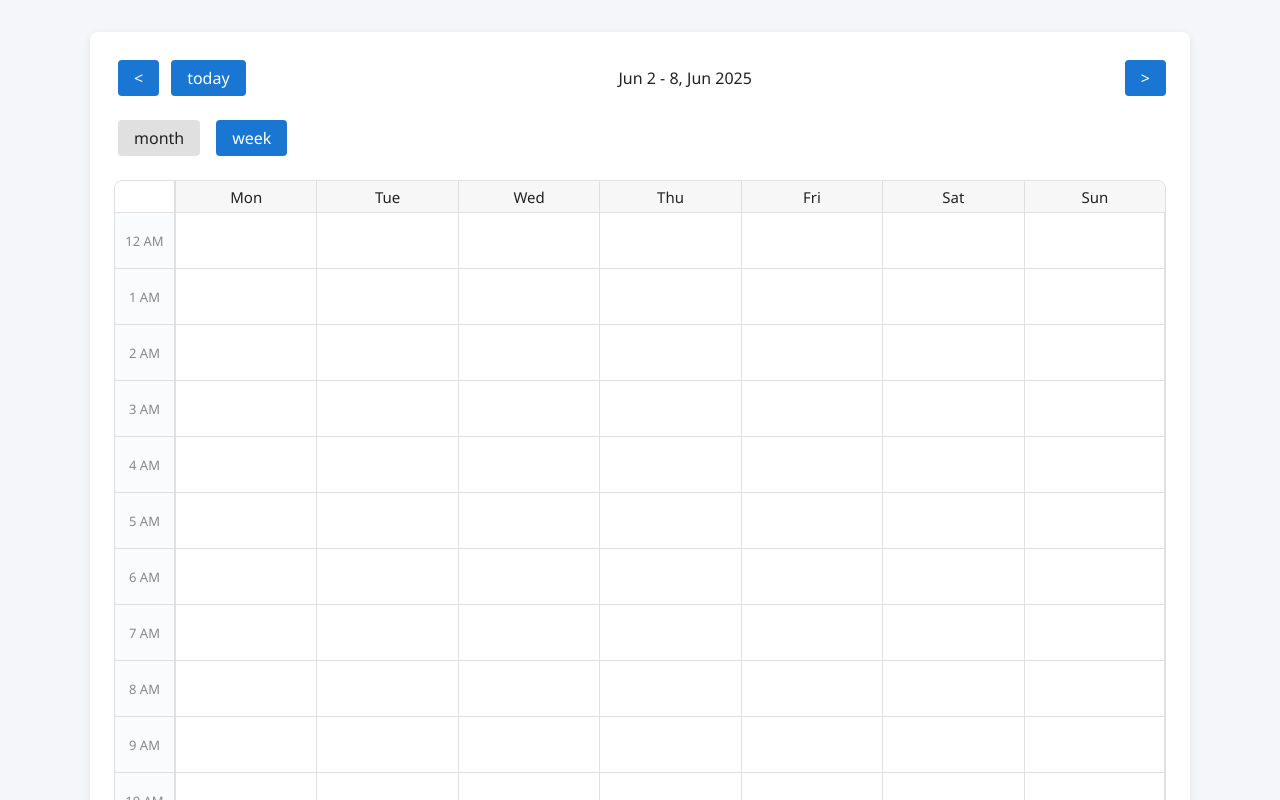
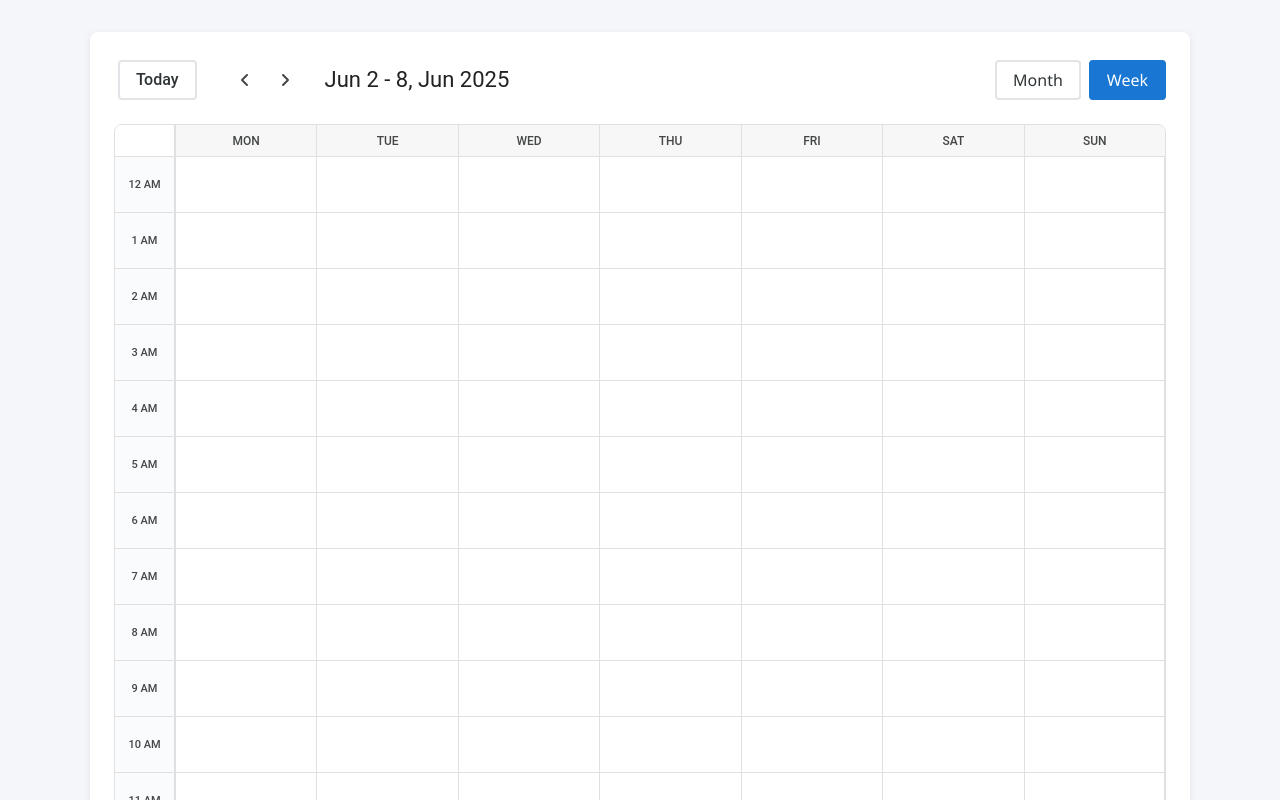
Before and after one commit to Amit-Kumar-Keshri/Calendar-app, a React (Vite) app: page / in a window 1280 px wide. Shown: the top 800 px of the page. Built offline with nearby package versions, Linux system fonts and the light colour scheme; no server answers.

Commit message:
fixed css and added new font awesome

```diff
--- a/package.json
+++ b/package.json
@@ -10,6 +10,9 @@
     "preview": "vite preview"
   },
   "dependencies": {
+    "@fortawesome/fontawesome-svg-core": "^6.7.2",
+    "@fortawesome/free-solid-svg-icons": "^6.7.2",
+    "@fortawesome/react-fontawesome": "^0.2.2",
     "@tailwindcss/vite": "^4.1.8",
     "axios": "^1.9.0",
     "googleapis": "^149.0.0",
--- a/src/components/WeekView.tsx
+++ b/src/components/WeekView.tsx
@@ -1,5 +1,7 @@
 import React, { useEffect, useState } from "react";
 import type { Event } from "../types";
+import { FontAwesomeIcon } from '@fortawesome/react-fontawesome';
+import { faAngleLeft,faAngleRight } from '@fortawesome/free-solid-svg-icons';
 
 interface WeekViewProps {
   events: Event[];
@@ -125,18 +127,23 @@ const WeekView: React.FC<WeekViewProps> = ({ events, onSwitchView }) => {
 
   return (
     <div>
+       <div className="head_section">
       {/* Toolbar */}
       <div className="weekview-toolbar">
-        <button onClick={navigateToPreviousWeek} className="weekview-nav-btn">
-          {"<"}
-        </button>
         <button onClick={handleToday} className="weekview-nav-btn">
           today
         </button>
+        <span className="button-arrow">
+        <button onClick={navigateToPreviousWeek} className="weekview-nav-btn">
+        <FontAwesomeIcon icon={faAngleLeft} />
+        </button>
+         <button onClick={navigateToNextWeek} className="weekview-nav-btn">
+        <FontAwesomeIcon icon={faAngleRight} />
+        </button>
+        </span>
+
         <h2 className="weekview-title">{formatWeekRange()}</h2>
-        <button onClick={navigateToNextWeek} className="weekview-nav-btn">
-          {">"}
-        </button>
+
       </div>
       {/* Switch buttons */}
       <div className="weekview-switch">
@@ -149,6 +156,7 @@ const WeekView: React.FC<WeekViewProps> = ({ events, onSwitchView }) => {
         <button className="weekview-switch-btn weekview-switch-week" disabled>
           week
         </button>
+      </div>
       </div>
       {/* Week View Grid */}
       <div
--- a/src/index.css
+++ b/src/index.css
@@ -18,6 +18,7 @@ button {
   font-size: 1rem;
   transition: background 0.2s;
 }
+
 button:hover {
   background: #1565c0;
   color: #fff;
@@ -43,7 +44,7 @@ h2 {
   margin-bottom: 8px;
 }
 
-.month-days > div {
+.month-days>div {
   margin-bottom: 2px;
 }
 
@@ -93,20 +94,23 @@ h2 {
 .monthview-toolbar {
   display: flex;
   align-items: center;
-  margin-bottom: 16px;
+  margin-bottom: 0;
 }
 
 .monthview-nav-btn {
-  background: #1976d2;
-  color: #fff;
-  border: none;
+  background: transparent;
+  color: #2e3336;
+  border: 2px solid #e3e4e7;
   border-radius: 4px;
   padding: 6px 16px;
   margin-right: 8px;
   font-weight: 500;
   font-size: 1rem;
   cursor: pointer;
+  text-transform: capitalize;
+  font-family: var(--gm3-button-outlined-label-text-font, "Google Sans Flex", "Google Sans Text", "Google Sans", Roboto, Arial, sans-serif);
 }
+
 .monthview-nav-btn:last-child {
   margin-left: 8px;
   margin-right: 0;
@@ -116,6 +120,7 @@ h2 {
   flex: 1;
   text-align: center;
   margin: 0;
+  font: 400 22px / 28px "Google Sans", Roboto, Arial, sans-serif;
 }
 
 .monthview-table .th {
@@ -125,6 +130,12 @@ h2 {
   font-weight: 500;
   color: #222;
   text-align: center;
+  font-size: 12px;
+  line-height: 32px;
+  font-family: var(--gm3-button-outlined-label-text-font, "Google Sans Flex", "Google Sans Text", "Google Sans", Roboto, Arial, sans-serif);
+  color: #444746;
+  text-transform: uppercase;
+  font-weight: 500;
 }
 
 .monthview-table .tr {
@@ -132,9 +143,11 @@ h2 {
   width: 100%;
   justify-content: space-between;
 }
+
 .monthview-table .th {
   width: 100%;
 }
+
 .monthview-table .td {
   border: 1px solid #e0e0e0;
   vertical-align: top;
@@ -163,9 +176,12 @@ h2 {
 }
 
 .monthview-date {
-  font-weight: 700;
+  font-weight: 500;
   margin-bottom: 2px;
-  color: #222;
+  color: #444746;
+  font-family: "Google Sans", Roboto, Arial, sans-serif;
+  font-size: 16px;
+  text-align: center;
 }
 
 .monthview-date.monthview-today {
@@ -206,7 +222,7 @@ h2 {
 }
 
 .monthview-switch {
-  margin-top: 16px;
+  margin-top: 0;
   display: flex;
   gap: 8px;
 }
@@ -218,33 +234,52 @@ h2 {
   font-weight: 500;
   font-size: 1rem;
   cursor: pointer;
+  margin: 0;
 }
+
 .monthview-switch-month {
   background: #1976d2;
   color: #fff;
+  border: 2px solid #1976d2;
+  text-transform: capitalize;
 }
+
 .monthview-switch-week {
   background: #e0e0e0;
   color: #222;
-}
-
-.weekview-toolbar {
-  display: flex;
-  align-items: center;
-  margin-bottom: 16px;
-}
-
-.weekview-nav-btn {
-  background: #1976d2;
-  color: #fff;
-  border: none;
+  background: transparent;
+  color: #2e3336;
+  border: 2px solid #e3e4e7;
   border-radius: 4px;
   padding: 6px 16px;
   margin-right: 8px;
   font-weight: 500;
   font-size: 1rem;
   cursor: pointer;
+  text-transform: capitalize;
+  margin: 0;
 }
+
+.weekview-toolbar {
+  display: flex;
+  align-items: center;
+  margin-bottom: 0;
+}
+
+.weekview-nav-btn {
+  background: transparent;
+  color: #2e3336;
+  border: 2px solid #e3e4e7;
+  border-radius: 4px;
+  padding: 6px 16px;
+  margin-right: 8px;
+  font-weight: 500;
+  font-size: 1rem;
+  cursor: pointer;
+  text-transform: capitalize;
+  font-family: var(--gm3-button-outlined-label-text-font, "Google Sans Flex", "Google Sans Text", "Google Sans", Roboto, Arial, sans-serif);
+}
+
 .weekview-nav-btn:last-child {
   margin-left: 8px;
   margin-right: 0;
@@ -254,10 +289,11 @@ h2 {
   flex: 1;
   text-align: center;
   margin: 0;
+  font: 400 22px / 28px "Google Sans", Roboto, Arial, sans-serif;
 }
 
 .weekview-switch {
-  margin-top: 16px;
+  margin-top: 0;
   display: flex;
   gap: 8px;
 }
@@ -269,15 +305,31 @@ h2 {
   font-weight: 500;
   font-size: 1rem;
   cursor: pointer;
+  margin: 0;
+  text-transform: capitalize;
 }
+
 .weekview-switch-month {
   background: #e0e0e0;
   color: #222;
+  background: transparent;
+  color: #2e3336;
+  border: 2px solid #e3e4e7;
+  border-radius: 4px;
+  padding: 6px 16px;
+  margin-right: 8px;
+  font-weight: 500;
+  font-size: 1rem;
+  cursor: pointer;
+  text-transform: capitalize;
+  margin: 0;
 }
+
 .weekview-switch-week {
   background: #1976d2;
   color: #fff;
   cursor: default;
+  border: 2px solid #1976d2;
 }
 
 .weekview-grid {
@@ -304,8 +356,12 @@ h2 {
   border-bottom: 1px solid #e0e0e0;
   text-align: center;
   font-weight: 500;
-  font-size: 15px;
+  font-size: 12px;
   line-height: 32px;
+  font-family: var(--gm3-button-outlined-label-text-font, "Google Sans Flex", "Google Sans Text", "Google Sans", Roboto, Arial, sans-serif);
+  color: #444746;
+  text-transform: uppercase;
+  font-weight: 500;
 }
 
 .weekview-time-cell {
@@ -320,7 +376,8 @@ h2 {
   box-sizing: border-box;
   display: flex;
   align-items: center;
-  justify-content: center; /* center horizontally */
+  justify-content: center;
+  /* center horizontally */
   min-height: 56px;
 }
 
@@ -332,6 +389,7 @@ h2 {
   min-height: calc(56px * 24);
   box-sizing: border-box;
 }
+
 .weekview-day-col-last {
   border-right: 1px solid #e0e0e0;
 }
@@ -360,12 +418,18 @@ h2 {
   box-shadow: 0 1px 4px #0001;
   left: 0;
 }
+
 .weekview-event-title {
   font-weight: 500;
+  font-family: "Google Sans", Roboto, Arial, sans-serif;
+  font-size: 13px;
 }
+
 .weekview-event-time {
   font-size: 0.9em;
-  color: #555;
+  color: #1f1f1f;
+  font-family: "Google Sans", Roboto, Arial, sans-serif;
+  font-size: 13px;
 }
 
 .monthview-event-bar {
@@ -403,18 +467,25 @@ h2 {
   overflow: hidden;
   display: flex;
   align-items: center;
+  font-size: 12px !important;
+  white-space: nowrap;
+  overflow: hidden;
+  text-overflow: ellipsis;
+  font-family: "Google Sans", Roboto, Arial, sans-serif;
+
 }
 
 .monthview-body {
   display: grid;
   grid-template-columns: repeat(7, 1fr);
-  grid-template-rows: repeat(6, 150px);
+  grid-template-rows: repeat(6, 130px);
   gap: 0;
   width: 100%;
+   border-radius: 8px;
 }
 
 .monthview-body .monthview-td {
-  border: 1px solid #e0e0e0;
+   border: 1px solid #dde3ea;
   min-height: 80px;
   background: #fafbfc;
   padding: 4px 2px 2px 2px;
@@ -423,29 +494,45 @@ h2 {
   overflow: visible;
 }
 
+.monthview-body .monthview-td.monthview-other-month {
+  background: #f0f0f0;
+  color: #bbb;
+  opacity: 0.7;
+  pointer-events: none;
+}
+
+.monthview-body .monthview-td.monthview-other-month .single-day-event {
+  background: #e0e0e0;
+  color: #bbb;
+}
+
 .single-day-event {
   padding: 2px 4px;
   background: #3079ce;
   color: #fff;
   margin-bottom: 2px;
   border-radius: 3px;
-  font-size: 0.97em;
+  font-size: 12px;
   white-space: nowrap;
   overflow: hidden;
   text-overflow: ellipsis;
+  font-family: "Google Sans", Roboto, Arial, sans-serif;
+  font-weight: 500;
 }
 
 .monthview-more-link {
   color: #1976d2;
   background: #e3f2fd;
   border-radius: 2px;
-  font-size: 0.95em;
+  font-size: 12px;
   padding: 1px 4px;
   cursor: pointer;
   display: inline-block;
   margin-top: 2px;
   margin-bottom: 2px;
   transition: background 0.2s;
+  font-family: "Google Sans", Roboto, Arial, sans-serif;
+  font-weight: 500;
 }
 
 .monthview-more-link:hover {
@@ -501,3 +588,72 @@ h2 {
   overflow: hidden;
   text-overflow: ellipsis;
 }
+
+.monthview-table .th:first-child {
+  border-top-left-radius: 8px;
+}
+
+.monthview-table .th:last-child {
+  border-top-right-radius: 8px;
+}
+
+.head_section {
+  display: flex;
+  justify-content: space-between;
+  align-items: center;
+}
+
+.weekview-switch-btn:hover,
+.weekview-switch-btn:focus,
+.monthview-switch-btn:hover,
+.monthview-switch-btn:focus {
+  border: 2px solid #1565c0;
+}
+
+.button-arrow {
+  margin-inline: 20px;
+}
+
+.button-arrow .weekview-nav-btn,
+.button-arrow .monthview-nav-btn {
+  border: 0;
+  padding: 0;
+  width: 36px;
+  height: 36px;
+  line-height: normal;
+  margin: 0;
+  margin-inline: 2px;
+}
+
+
+.button-arrow .weekview-nav-btn svg path,
+.button-arrow .monthview-nav-btn svg path {
+  fill: #444746;
+}
+
+.button-arrow .weekview-nav-btn:hover,
+.button-arrow .monthview-nav-btn:hover {
+  background: #eaecef;
+}
+
+.monthview-popup .popup-close {
+  padding: 0;
+}
+
+.weekview-time-cell span {
+  color: #444746;
+  font-family: "Google Sans", Roboto, Arial, sans-serif;
+  font-size: .6875rem;
+  font-weight: 500;
+}@media only screen and (max-width: 600px) {
+  .head_section {
+    display: flex
+;
+    justify-content: flex-start;
+    align-items: flex-start;
+    flex-direction: column;
+    gap: 10px;
+}.button-arrow {
+    margin-inline: 0;margin-right: 10px;
+}.monthview-title{font: 400 20px / 28px "Google Sans", Roboto, Arial, sans-serif;}
+}
```
Also changed, not shown: src/components/MonthView.tsx (+24 -14 lines), 1 other file (tests, documents, lock files or other folders).
